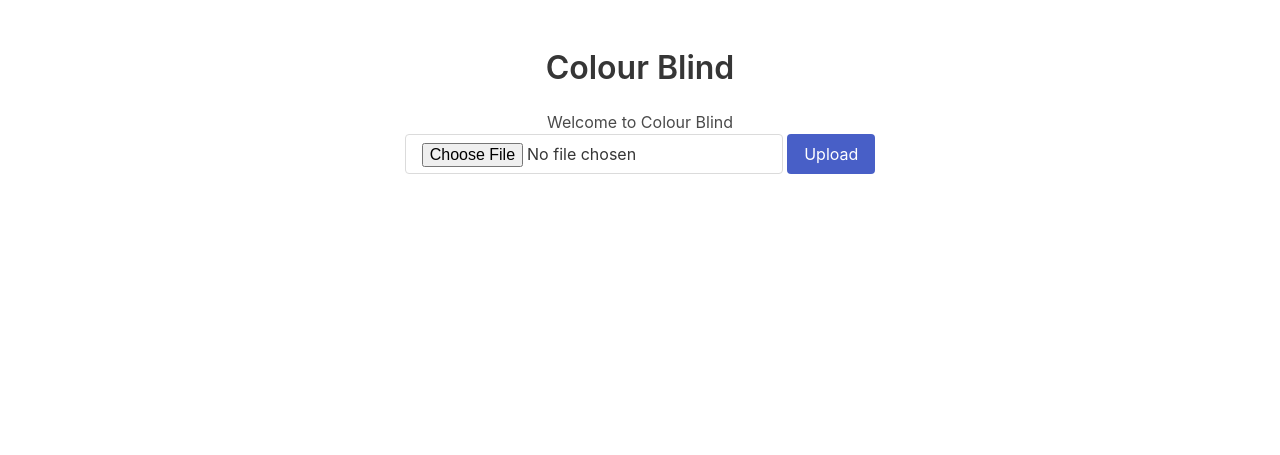
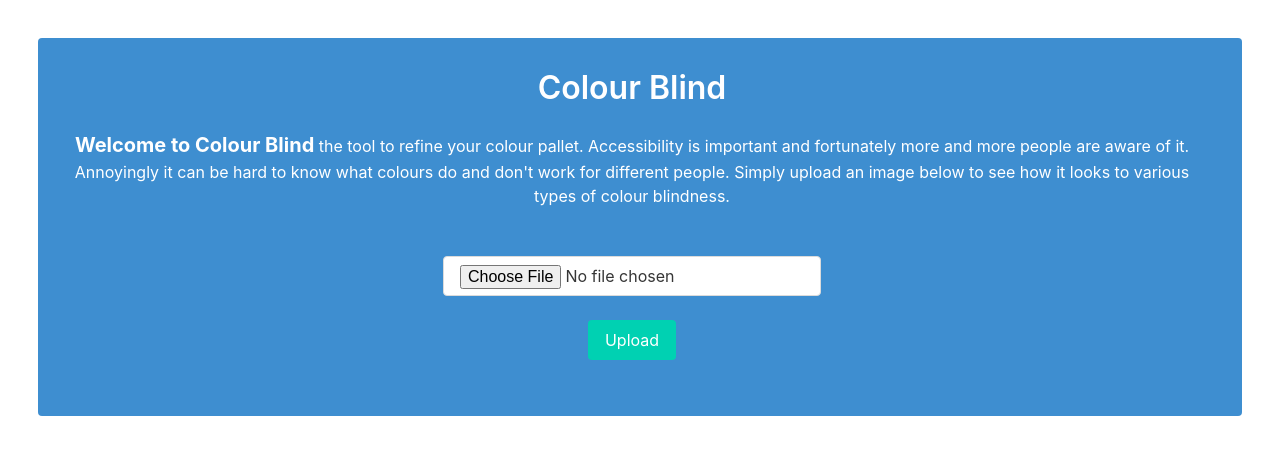
Before and after one commit to ColinRoitt/colourBlind, a Node server app: page / in a window 1280 px wide. Shown: the top 455 px of the page. Run offline with Node 20, Linux system fonts and the light colour scheme; style sheets or scripts are compiled from the project's sources.

Commit message:
basic style

```diff
--- a/views/index.ejs
+++ b/views/index.ejs
@@ -10,14 +10,18 @@
 </head>
 
 <body>
-  <div class='columns is-mobile'>
+  <div class='columns is-mobile notification is-info'>
     <div class='column is-whole has-text-centered'>
-      <h1 class='title'><%= title %></h1>
-      <p>Welcome to <%= title %></p>
+      <div class='header'>
+        <h1 class='title'><%= title %></h1>
+        <p><span class='has-text-weight-bold is-size-5'>Welcome to <%= title %></span> the tool to refine your colour pallet. Accessibility is important and fortunately more and more people are aware of it. Annoyingly it can be hard to know what colours do and don't work for different people. Simply upload an image below to see how it looks to various types of colour blindness.</p>
+      </div>
+      <br/><br/>
       <form id='form' ref='uploadForm' id='uploadForm' action='/upload' method='post' encType='multipart/form-data'>
         <input class='button' id='file' type='file' name='sampleFile' />
-        <input class='button is-link' id='upload' type='submit' value='Upload' />
-        <br />
+        <br/><br/>
+        <input class='button is-primary' id='upload' type='submit' value='Upload' />
+        <br /><br/>
         <img src='https://media0.giphy.com/media/3oEjI6SIIHBdRxXI40/200.gif' id='form_loading' class='is-hidden'></img>
       </form>
     </div>
```
Also changed, not shown: public/stylesheets/style.sass (+0 -26 lines), 1 other file.
